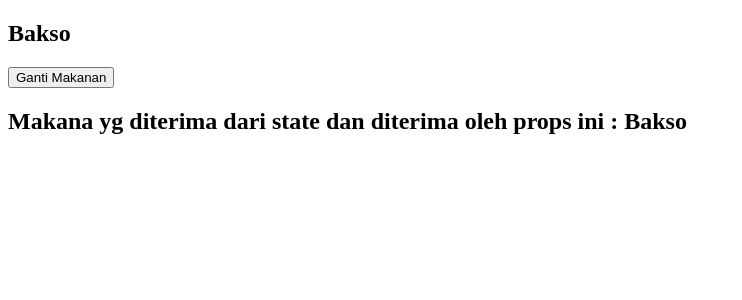
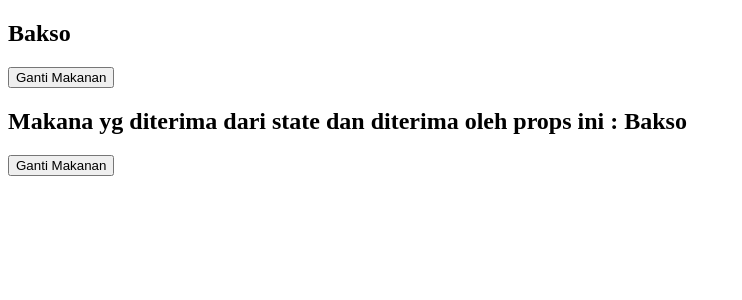
Before and after one commit to roiskhoiron/react-js-dasar, a React (Create React App) app: page / in a window 1280 px wide. Shown: the top 300 px of the page, without its empty margins (0-742 px from the left). Built offline with nearby package versions, Linux system fonts and the light colour scheme.

Commit message:
komunikasi antar class componen state & props melalui variabel arrow function.

```diff
--- a/src/Operan.js
+++ b/src/Operan.js
@@ -4,7 +4,8 @@ export default class Operan extends Component {
   render() {
     return (
       <div>
-        <h2>Makana yg diterima dari state dan diterima oleh props ini : { this.props.makanan}</h2>
+        <h2>Makana yg diterima dari state dan diterima oleh props ini : {this.props.makanan}</h2>
+        <button onClick={() => this.props.setNewFood('Mie Ayam')}>Ganti Makanan</button>
       </div>
     )
   }
--- a/src/StateProps.js
+++ b/src/StateProps.js
@@ -9,7 +9,7 @@ export default class StateProps extends Component {
     }
   }
 
-  setNewFood(new_food) {
+  setNewFood = new_food => {
     this.setState({ makanan: new_food })
   }
 
@@ -18,7 +18,7 @@ export default class StateProps extends Component {
       <div>
         <h2>{this.state.makanan}</h2>
         <button onClick={() => this.setNewFood('Mie Ayam')}>Ganti Makanan</button>
-        <Operan makanan={this.state.makanan}/>
+        <Operan makanan={this.state.makanan} setNewFood={this.setNewFood}/>
       </div>
     )
   }
```
